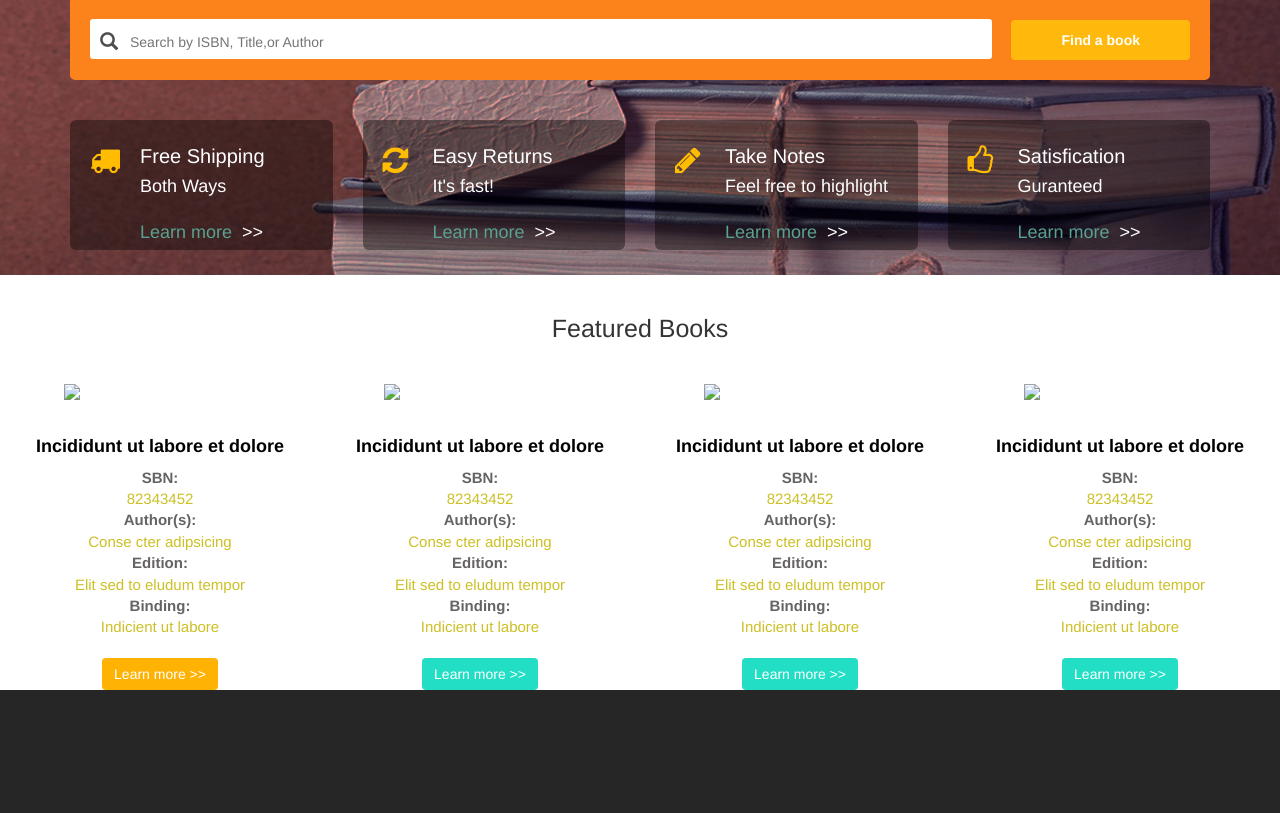
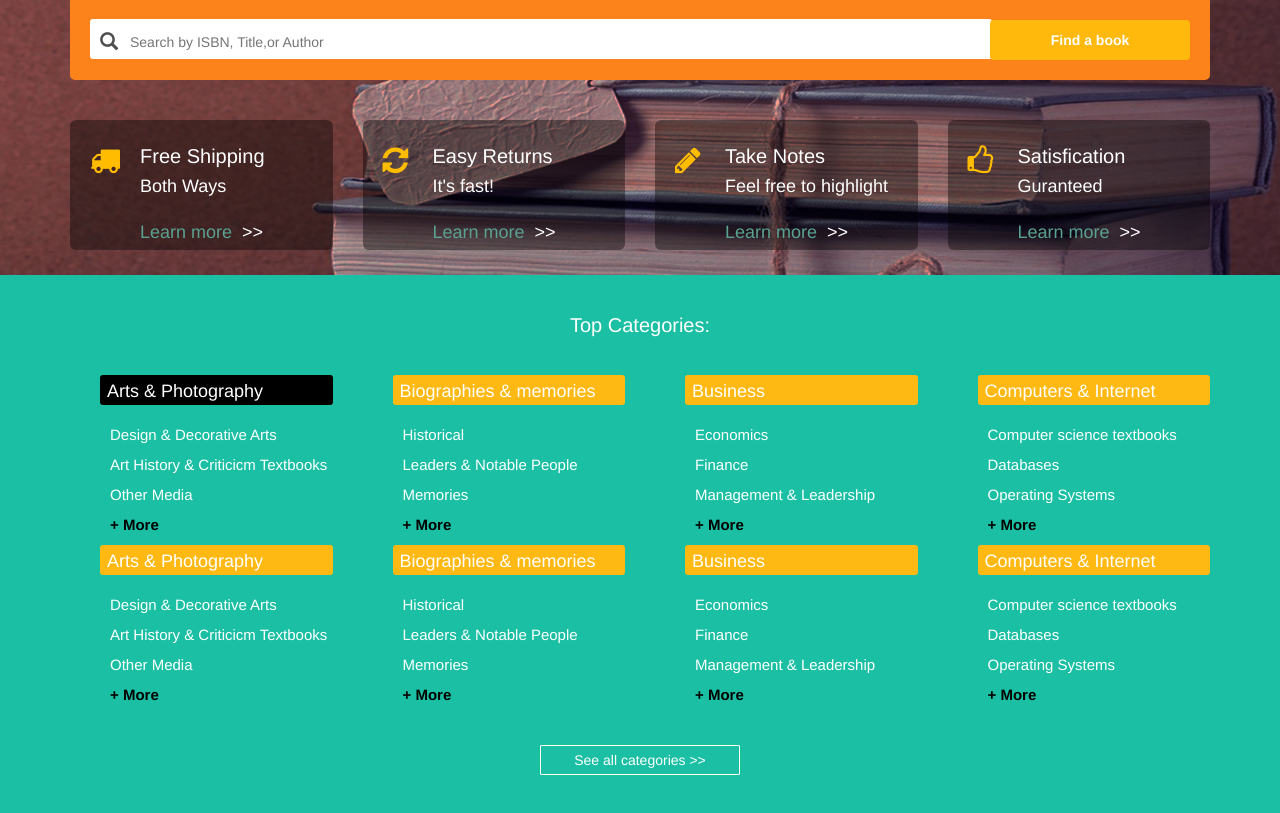
Before and after one commit to Praveen-O-Krishnan/bookstore, a website: page index.html in a window 1280 px wide. Shown: the part 255-1068 px from the top of the page. Before the commit the page ends 945 px from the top, so only its background shows below. Drawn offline with nearby package versions, Linux system fonts and the light colour scheme.

Commit message:
topcategories added

```diff
--- /dev/null
+++ b/css/top-categories.css
@@ -0,0 +1,75 @@
+.top-categories-container{
+padding:40px 0;
+background-color: #1bbfa4;
+line-height: 1;
+
+}
+
+.container::after {
+    content:"";
+    display:table;
+    clear: both;
+}
+.container {
+    margin-right: auto;
+    margin-left: auto;
+    padding-left: 15px;
+    padding-right: 15px;
+    max-width: 1170px;
+}
+.top-categories-heading{
+  text-align: center;
+  font-size: 20px;
+padding-bottom: 30px;
+}
+.cate1{
+  padding:7px;
+  background-color: #ffb912;
+  font-size: 15px;
+  height:30px;
+  border-radius: 3px;
+  text-align: left;
+
+}
+@media only screen and (min-width:1200px) {
+.cate1{
+  margin-left: 30px;
+  }
+}
+@media only screen and (min-width:768px) {
+.cate1{
+  font-size: 18px;
+  }
+}
+.subtext a{
+  font-size: 15px;
+  position:relative;
+  padding-left: 40px;
+  letter-spacing: normal;
+  text-decoration: none;
+}
+@media only screen and (min-width:1024px) {
+.subtext a{
+  font-size:13px;
+    padding-left:20px;
+  }
+}
+@media only screen and (min-width:1200px) {
+.subtext a{
+  font-size:15px;
+    padding-left:40px;
+  }
+}
+button{
+  background-color: Transparent;
+  border-radius: 1px;
+  border: 1px solid #fff;
+  width: 200px;
+  height: 30px;
+}
+.btn-all-categories{
+  text-align: center;
+margin-top: 40px;
+  color: #fff;
+  font-size: 14px;
+}
--- a/index.html
+++ b/index.html
@@ -6,20 +6,18 @@
   <meta name="viewport" content="width=device-width, initial-scale=1">
   <!-- The above 3 meta tags *must* come first in the head; any other head content must come *after* these tags -->
   <title>Book store</title>
-
   <!-- Bootstrap -->
   <link href="node_modules/bootstrap/dist/css/bootstrap.min.css" rel="stylesheet">
   <link href="node_modules/normalize.css/normalize.css" rel="stylesheet">
   <link rel="stylesheet" href="https://cdnjs.cloudflare.com/ajax/libs/font-awesome/4.7.0/css/font-awesome.min.css">
-
   <style type="text/css">
   @import url("css/style.css");
   @import url("css/header-search.css");
   @import url("css/header-feature.css");
   @import url("css/header-navigation.css");
   @import url("css/featured-books.css");
+  @import url("css/top-categories.css");
 </style>
-
 
 
 <!-- HTML5 shim and Respond.js for IE8 support of HTML5 elements and media queries -->
@@ -36,7 +34,6 @@
       <!-- header -->
       <div class="site-header">
         <div class="site-banner">
-
           <!-- header-logopart by Akanksha begin -->
           <div class="container">
             <div class="header-section">
@@ -84,7 +81,6 @@
                   <div class="site-search-container">
                     <div class="site-search-field">
                       <span class="site-search-field__icon"><i class="glyphicon glyphicon-search"></i></span><input type="text" name="" value="" placeholder="Search by ISBN, Title,or Author">
-
                       <div class="site-search-btn"><button class="" name="button">Find a book</button></div></div>
                     </div>
                   </div>
@@ -108,7 +104,6 @@
                     </div>
                   </div>
                 </div>
-
                 <div class="col-xs-12 col-sm-6 col-md-3 feature-block">
                   <div class="shipping-block">
                     <div class="icon-block">
@@ -121,7 +116,6 @@
                     </div>
                   </div>
                 </div>
-
                 <div class="col-xs-12 col-sm-6 col-md-3 feature-block">
                   <div class="shipping-block">
                     <div class="icon-block">
@@ -134,7 +128,6 @@
                     </div>
                   </div>
                 </div>
-
                 <div class="col-xs-12 col-sm-6 col-md-3 feature-block">
                   <div class="shipping-block">
                     <div class="icon-block">
@@ -150,114 +143,96 @@
               </div>
             </div>
             <!-- code written by Arun: end -->
-
           </div>
         </div>
         <!-- header -->
       </div>
     </div>
     <!-- main container block end -->
-
-<!-- Code written by Arun: Starts -->
-  <!--Featured Books block starts -->
-<div class="container-fluid" style="background-color: #fff;">
-  <div class="row main-content">
-    <div class="content-title">
-          <h4>Featured Books</h4>
-    <div class="category-block">
-      <div class="col-xs-12 col-sm-6 col-md-3 category-block__outer">
-        <div class="content-block">
-          <div class="book-image">
-            <img src="img/img01.jpg" alt="Book image1">
+    <!-- top-categories by Akanksha begin -->
+    <div class="container-fluid">
+      <div class="row">
+        <div class="top-categories-container">
+          <div class="container">
+            <div class="row">
+          <div class="top-categories-heading">Top Categories:
           </div>
-          <div class="book-image__desc">
-            <h5 class="book-title">Incididunt ut labore et dolore</h5>
-            <dl class="book-desc">
-              <dt>SBN:</dt>
-                <dd>82343452</dd>
-              <dt>Author(s):</dt>
-                <dd>Conse cter adipsicing</dd>
-              <dt>Edition:</dt>
-                <dd>Elit sed to eludum tempor</dd>
-              <dt>Binding:</dt>
-                <dd>Indicient ut labore</dd>
-            </dl>
+            <div class="col-sm-6 col-md-3">
+                <h4 class="cate1" style="background-color:#000;">Arts & Photography</h4>
+                <div class="subtext">
+                <a href="#">Design & Decorative Arts</a><br>
+                <a href="#">Art History & Criticicm Textbooks</a><br>
+                <a href="#">Other Media</a><br>
+              <a href="#"style="color:#000; font-weight:bold">+ More</a><br></div>
             </div>
-            <a href="#" class="btn btn-primary" style="background-color: #feb204;">Learn more  >></a>
+            <div class="col-sm-6 col-md-3">
+                <h4 class="cate1">Biographies & memories</h4>
+                <div class="subtext">
+                <a href="#">Historical</a><br>
+                <a href="#">Leaders & Notable People</a><br>
+                <a href="#">Memories</a><br>
+                <a href="#"style="color:#000; font-weight:bold">+ More</a><br></div>
             </div>
+            <div class="col-sm-6 col-md-3">
+                <h4 class="cate1">Business</h4>
+                <div class="subtext">
+                <a href="#">Economics</a><br>
+                <a href="#">Finance</a><br>
+                <a href="#">Management & Leadership</a><br>
+                <a href="#"style="color:#000; font-weight:bold">+ More</a><br></div>
             </div>
-
-      <div class="col-xs-12 col-sm-6 col-md-3 category-block__outer">
-        <div class="content-block">
-          <div class="book-image">
-            <img src="img/img02.jpg" alt="Book image1">
+            <div class="col-sm-6 col-md-3">
+                <h4 class="cate1">Computers & Internet</h4>
+                <div class="subtext">
+                <a href="#">Computer science textbooks</a><br>
+                <a href="#">Databases</a><br>
+                <a href="#">Operating Systems</a><br>
+                <a href="#"style="color:#000;font-weight:bold">+ More</a><br>
+              </div></div>
           </div>
-          <div class="book-image__desc">
-            <h5 class="book-title">Incididunt ut labore et dolore</h5>
-            <dl class="book-desc">
-              <dt>SBN:</dt>
-                <dd>82343452</dd>
-              <dt>Author(s):</dt>
-                <dd>Conse cter adipsicing</dd>
-              <dt>Edition:</dt>
-                <dd>Elit sed to eludum tempor</dd>
-              <dt>Binding:</dt>
-                <dd>Indicient ut labore</dd>
-            </dl>
+          <div class="row">
+          <div class="col-sm-6 col-md-3">
+              <h4 class="cate1">Arts & Photography</h4>
+              <div class="subtext">
+              <a href="#">Design & Decorative Arts</a><br>
+              <a href="#">Art History & Criticicm Textbooks</a><br>
+              <a href="#">Other Media</a><br>
+            <a href="#"style="color:#000;font-weight:bold">+ More</a><br>
+          </div></div>
+          <div class="col-sm-6 col-md-3">
+              <h4 class="cate1">Biographies & memories</h4>
+              <div class="subtext">
+              <a href="#">Historical</a><br>
+              <a href="#">Leaders & Notable People</a><br>
+              <a href="#">Memories</a><br>
+              <a href="#"style="color:#000;font-weight:bold">+ More</a><br>
+          </div></div>
+          <div class="col-sm-6 col-md-3">
+              <h4 class="cate1">Business</h4>
+              <div class="subtext">
+              <a href="#">Economics</a><br>
+              <a href="#">Finance</a><br>
+              <a href="#">Management & Leadership</a><br>
+              <a href="#"style="color:#000;font-weight:bold">+ More</a><br>
+          </div></div>
+          <div class="col-sm-6 col-md-3">
+              <h4 class="cate1">Computers & Internet</h4>
+                <div class="subtext">
+              <a href="#">Computer science textbooks</a><br>
+              <a href="#">Databases</a><br>
+              <a href="#">Operating Systems</a><br>
+              <a href="#"style="color:#000;font-weight:bold">+ More</a><br>
+            </div></div>
         </div>
-            <a href="#" class="btn btn-primary">Learn more  >></a>
-        </div>
-      </div>
-
-      <div class="col-xs-12 col-sm-6 col-md-3 category-block__outer">
-        <div class="content-block">
-          <div class="book-image">
-            <img src="img/img03.jpg" alt="Book image1">
-          </div>
-          <div class="book-image__desc">
-            <h5 class="book-title">Incididunt ut labore et dolore</h5>
-            <dl class="book-desc">
-              <dt>SBN:</dt>
-                <dd>82343452</dd>
-              <dt>Author(s):</dt>
-                <dd>Conse cter adipsicing</dd>
-              <dt>Edition:</dt>
-                <dd>Elit sed to eludum tempor</dd>
-              <dt>Binding:</dt>
-                <dd>Indicient ut labore</dd>
-            </dl>
-          </div>
-            <a href="#" class="btn btn-primary">Learn more  >></a>
-        </div>
-      </div>
-
-      <div class="col-xs-12 col-sm-6 col-md-3 category-block__outer">
-        <div class="content-block">
-          <div class="book-image">
-            <img src="img/img04.jpg" alt="Book image1">
-          </div>
-          <div class="book-image__desc">
-            <h5 class="book-title">Incididunt ut labore et dolore</h5>
-            <dl class="book-desc">
-              <dt>SBN:</dt>
-                <dd>82343452</dd>
-              <dt>Author(s):</dt>
-                <dd>Conse cter adipsicing</dd>
-              <dt>Edition:</dt>
-                <dd>Elit sed to eludum tempor</dd>
-              <dt>Binding:</dt>
-                <dd>Indicient ut labore</dd>
-            </dl>
-          </div>
-            <a href="#" class="btn btn-primary">Learn more  >></a>
+        <div class="btn-all-categories">
+          <button type="button">See all categories >>
+          </button>
         </div>
           </div>
         </div>
       </div>
     </div>
-</div>
-<!-- featured Books block ends -->
-<!-- Code written by Arun: end -->
+    <!-- top-categories by Akanksha end -->
 
     <!-- jQuery (necessary for Bootstrap's JavaScript plugins) -->
     <script src="https://ajax.googleapis.com/ajax/libs/jquery/1.12.4/jquery.min.js"></script>
```
Lines whose indentation alone changed are shown as unchanged.
